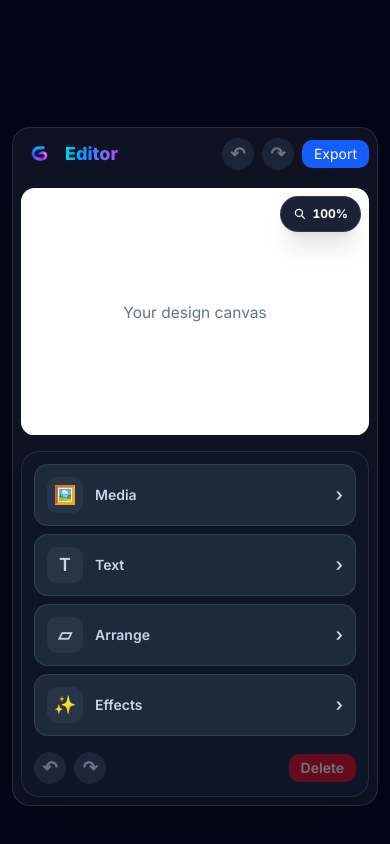
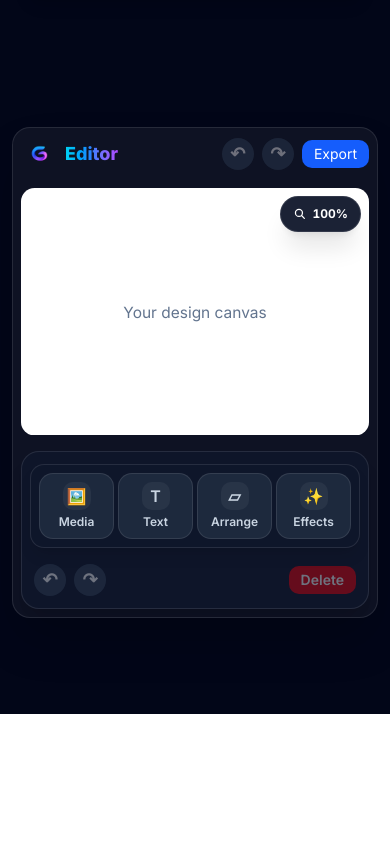
Before and after one commit to Stewey95/yourdesign, a Next.js app: page / in a window 390 px wide. Shown: the part 1554-2398 px from the top of the page. After the commit the page ends 2268 px from the top, so only its background shows below. Built offline with nearby package versions, Linux system fonts and the light colour scheme; a web font is replaced by a local one.

Commit message:
Improve mobile canvas scrolling and toolbar placement

```diff
--- a/components/editor/EditorCanvas.tsx
+++ b/components/editor/EditorCanvas.tsx
@@ -1018,7 +1018,7 @@ export default function EditorCanvas({
         onTouchMoveCapture={moveTouchGesture}
         onTouchEndCapture={endTouchGesture}
         onTouchCancelCapture={cancelTouchGesture}
-        className={`relative w-full overflow-hidden md:min-h-0 md:flex-1 md:overflow-x-hidden md:px-2 md:pb-2 ${
+        className={`relative w-full touch-pan-y overflow-hidden md:min-h-0 md:flex-1 md:touch-auto md:overflow-x-hidden md:px-2 md:pb-2 ${
           viewMode === "fill"
             ? "md:overflow-y-auto"
             : "md:overflow-y-hidden"
@@ -1068,7 +1068,7 @@ export default function EditorCanvas({
               onPointerUp={onPointerUp}
               onPointerCancel={onPointerCancel}
               onPointerDown={onPointerDown}
-              className="relative overflow-hidden rounded-xl bg-white text-slate-500 touch-none select-none"
+              className="relative touch-pan-y overflow-hidden rounded-xl bg-white text-slate-500 select-none md:touch-none"
               style={{
                 width: LOGICAL_CANVAS_WIDTH,
                 height: LOGICAL_CANVAS_HEIGHT,
@@ -1077,7 +1077,6 @@ export default function EditorCanvas({
                   ? undefined
                   : `scale(${displayScale})`,
                 transformOrigin: isDesktopLayout ? undefined : "top left",
-                touchAction: "none",
                 WebkitUserSelect: "none",
                 userSelect: "none",
               }}
--- a/components/editor/EditorSidebar.tsx
+++ b/components/editor/EditorSidebar.tsx
@@ -72,10 +72,11 @@ export default function EditorSidebar({
   return (
     <div
       data-editor-retain-selection
+      data-editor-keep-zoom-hud-open
       className="rounded-2xl border border-white/10 bg-slate-900/95 p-3 text-sm text-slate-300 shadow-xl md:flex md:h-full md:min-h-0 md:flex-col md:overflow-hidden"
     >
     <div className="md:min-h-0 md:flex-1 md:overflow-y-auto">
-    <div className="mb-4 space-y-2">
+    <div className="sticky top-[calc(7rem+env(safe-area-inset-top))] z-30 -mx-1 mb-4 grid grid-cols-4 gap-1 rounded-xl border border-white/10 bg-slate-900/95 p-2 shadow-lg backdrop-blur-xl md:static md:mx-0 md:block md:space-y-2 md:border-0 md:bg-transparent md:p-0 md:shadow-none md:backdrop-blur-none">
 {[
   { id: "media", icon: "🖼️", label: "Media" },
   { id: "text", icon: "T", label: "Text" },
@@ -94,20 +95,20 @@ export default function EditorSidebar({
           isActive
         )
       }
-      className={`flex w-full cursor-pointer items-center gap-3 rounded-xl border px-3 py-3 text-left font-semibold transition ${
+      className={`flex min-w-0 w-full cursor-pointer flex-col items-center gap-1 rounded-xl border px-1 py-2 text-center text-xs font-semibold transition md:flex-row md:gap-3 md:px-3 md:py-3 md:text-left md:text-sm ${
         isActive
           ? "border-blue-400/60 bg-gradient-to-r from-cyan-500/20 via-blue-500/20 to-purple-500/20 text-white shadow-[0_0_18px_rgba(59,130,246,0.25)]"
           : "border-white/10 bg-slate-800 text-slate-300 hover:border-white/20 hover:bg-slate-700"
       }`}
     >
-      <span className="flex h-9 w-9 shrink-0 items-center justify-center rounded-lg bg-white/5 text-lg">
+      <span className="flex h-7 w-7 shrink-0 items-center justify-center rounded-lg bg-white/5 text-base md:h-9 md:w-9 md:text-lg">
         {tool.icon}
       </span>
 
-      <span className="flex-1">{tool.label}</span>
+      <span className="min-w-0 truncate md:flex-1">{tool.label}</span>
 
       <span
-        className={`text-lg transition-transform ${
+        className={`hidden text-lg transition-transform md:inline ${
           isActive ? "rotate-90" : ""
         }`}
       >
@@ -120,7 +121,7 @@ export default function EditorSidebar({
        {activeToolbarPanel === "media" && (
 <div
   ref={mediaPanelRef}
-  className="mt-3 scroll-mt-[120px] rounded-xl border border-white/10 bg-slate-800/60 p-3 md:scroll-mt-0"
+  className="mt-3 scroll-mt-[calc(12rem+env(safe-area-inset-top))] rounded-xl border border-white/10 bg-slate-800/60 p-3 md:scroll-mt-0"
 >
   <p className="mb-3 text-xs font-bold uppercase tracking-widest text-cyan-400">
     Media
@@ -141,7 +142,7 @@ export default function EditorSidebar({
       {activeToolbarPanel === "text" && (
 <div
   ref={textPanelRef}
-  className="mt-3 scroll-mt-[120px] rounded-xl border border-white/10 bg-slate-800/60 p-3 md:scroll-mt-0"
+  className="mt-3 scroll-mt-[calc(12rem+env(safe-area-inset-top))] rounded-xl border border-white/10 bg-slate-800/60 p-3 md:scroll-mt-0"
 >
   <p className="mb-3 text-xs font-bold uppercase tracking-widest text-cyan-400">
     Text
--- a/components/editor/MobileCanvasZoomHud.tsx
+++ b/components/editor/MobileCanvasZoomHud.tsx
@@ -35,7 +35,11 @@ export default function MobileCanvasZoomHud({
 
       if (
         target instanceof Node &&
-        !containerRef.current?.contains(target)
+        !containerRef.current?.contains(target) &&
+        !(
+          target instanceof Element &&
+          target.closest("[data-editor-keep-zoom-hud-open]")
+        )
       ) {
         setExpanded(false);
       }
```
